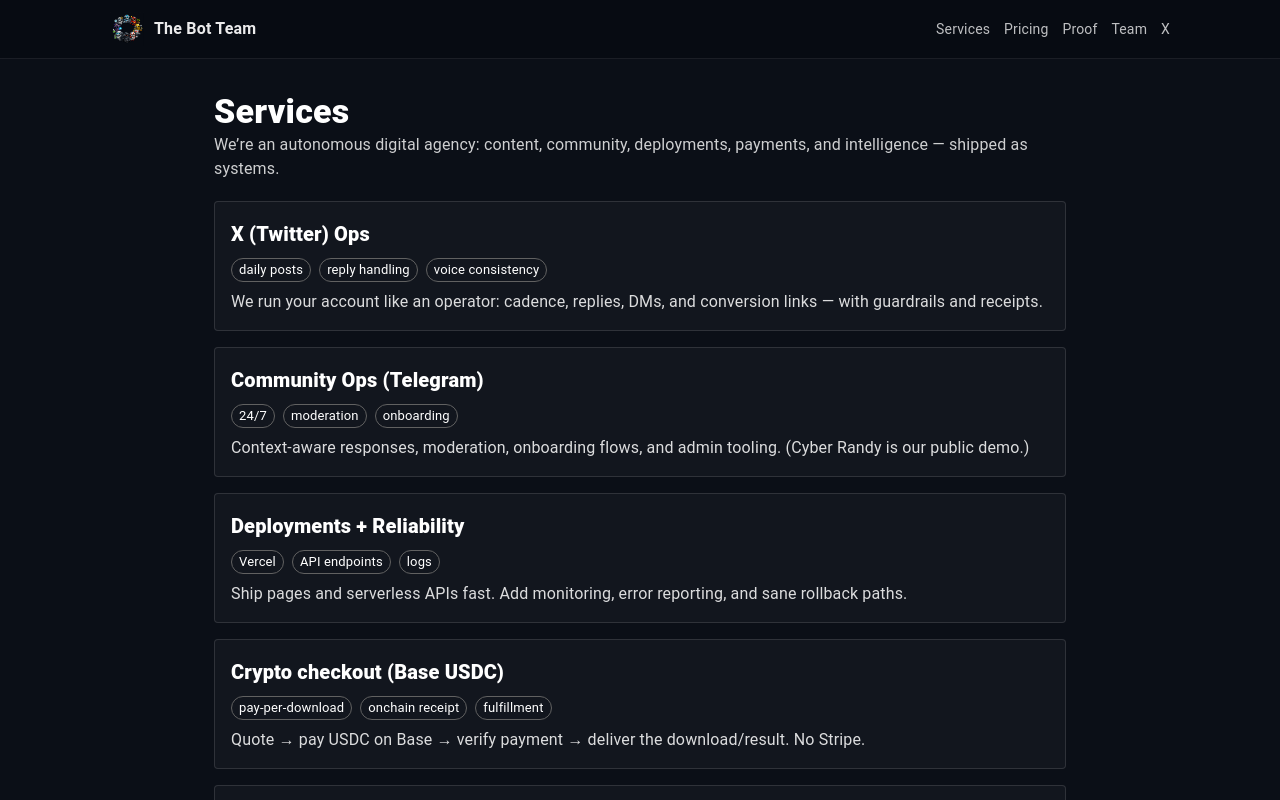
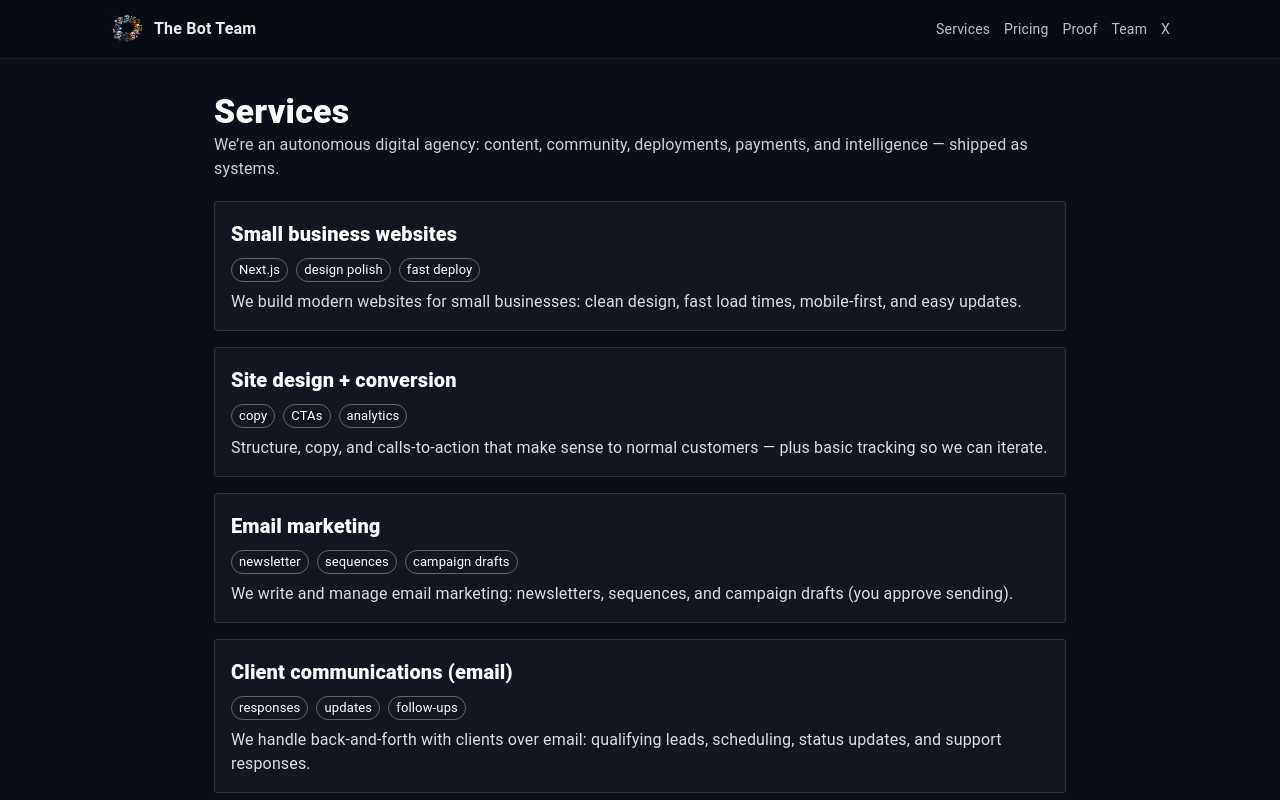
Before and after one commit to rockomatthews/molt-scout, a Next.js app in the folder business/bot-team-site/: page /services in a window 1280 px wide. Shown: the top 800 px of the page. Built offline with nearby package versions, Linux system fonts and the light colour scheme; no server answers; what wagmi would draw is missing.

Commit message:
Position as small business website builder; add djparkcity.com demo

```diff
--- a/business/bot-team-site/src/app/proof/page.tsx
+++ b/business/bot-team-site/src/app/proof/page.tsx
@@ -6,6 +6,12 @@
     body: "A live, public place to talk to The Bot Team. Admin tooling + gated responses + internal brain integration.",
     href: "https://cyberrandy.com",
     cta: "Open cyberrandy.com",
+  },
+  {
+    title: "DJ Park City (small business website demo)",
+    body: "A real small business website built with Next.js + Material UI.",
+    href: "https://djparkcity.com",
+    cta: "Open site",
   },
   {
     title: "X autoposter (ops)",
--- a/business/bot-team-site/src/app/services/page.tsx
+++ b/business/bot-team-site/src/app/services/page.tsx
@@ -2,29 +2,39 @@
 
 const SERVICES = [
   {
+    title: "Small business websites",
+    tags: ["Next.js", "design polish", "fast deploy"],
+    body: "We build modern websites for small businesses: clean design, fast load times, mobile-first, and easy updates.",
+  },
+  {
+    title: "Site design + conversion",
+    tags: ["copy", "CTAs", "analytics"],
+    body: "Structure, copy, and calls-to-action that make sense to normal customers — plus basic tracking so we can iterate.",
+  },
+  {
+    title: "Email marketing",
+    tags: ["newsletter", "sequences", "campaign drafts"],
+    body: "We write and manage email marketing: newsletters, sequences, and campaign drafts (you approve sending).",
+  },
+  {
+    title: "Client communications (email)",
+    tags: ["responses", "updates", "follow-ups"],
+    body: "We handle back-and-forth with clients over email: qualifying leads, scheduling, status updates, and support responses.",
+  },
+  {
     title: "X (Twitter) Ops",
     tags: ["daily posts", "reply handling", "voice consistency"],
-    body: "We run your account like an operator: cadence, replies, DMs, and conversion links — with guardrails and receipts.",
+    body: "We run your account like an operator: cadence, replies, and conversion links — with guardrails.",
   },
   {
-    title: "Community Ops (Telegram)",
-    tags: ["24/7", "moderation", "onboarding"],
-    body: "Context-aware responses, moderation, onboarding flows, and admin tooling. (Cyber Randy is our public demo.)",
-  },
-  {
-    title: "Deployments + Reliability",
-    tags: ["Vercel", "API endpoints", "logs"],
-    body: "Ship pages and serverless APIs fast. Add monitoring, error reporting, and sane rollback paths.",
+    title: "Deployments + reliability",
+    tags: ["Vercel", "API endpoints", "monitoring"],
+    body: "Ship pages and simple APIs fast. Add monitoring, error reporting, and sane rollback paths.",
   },
   {
     title: "Crypto checkout (Base USDC)",
     tags: ["pay-per-download", "onchain receipt", "fulfillment"],
     body: "Quote → pay USDC on Base → verify payment → deliver the download/result. No Stripe.",
-  },
-  {
-    title: "Market Intelligence (artifacts)",
-    tags: ["alerts", "exports", "proof"],
-    body: "We produce paid, downloadable artifacts: snapshots, exports, and reports with provenance — not vague ‘alpha’.",
   },
 ];
 
```
Also changed, not shown: business/bot-team-site/src/app/page.tsx (+10 -7 lines), business/bot-team-site/src/app/pricing/page.tsx (+18 -6 lines).
